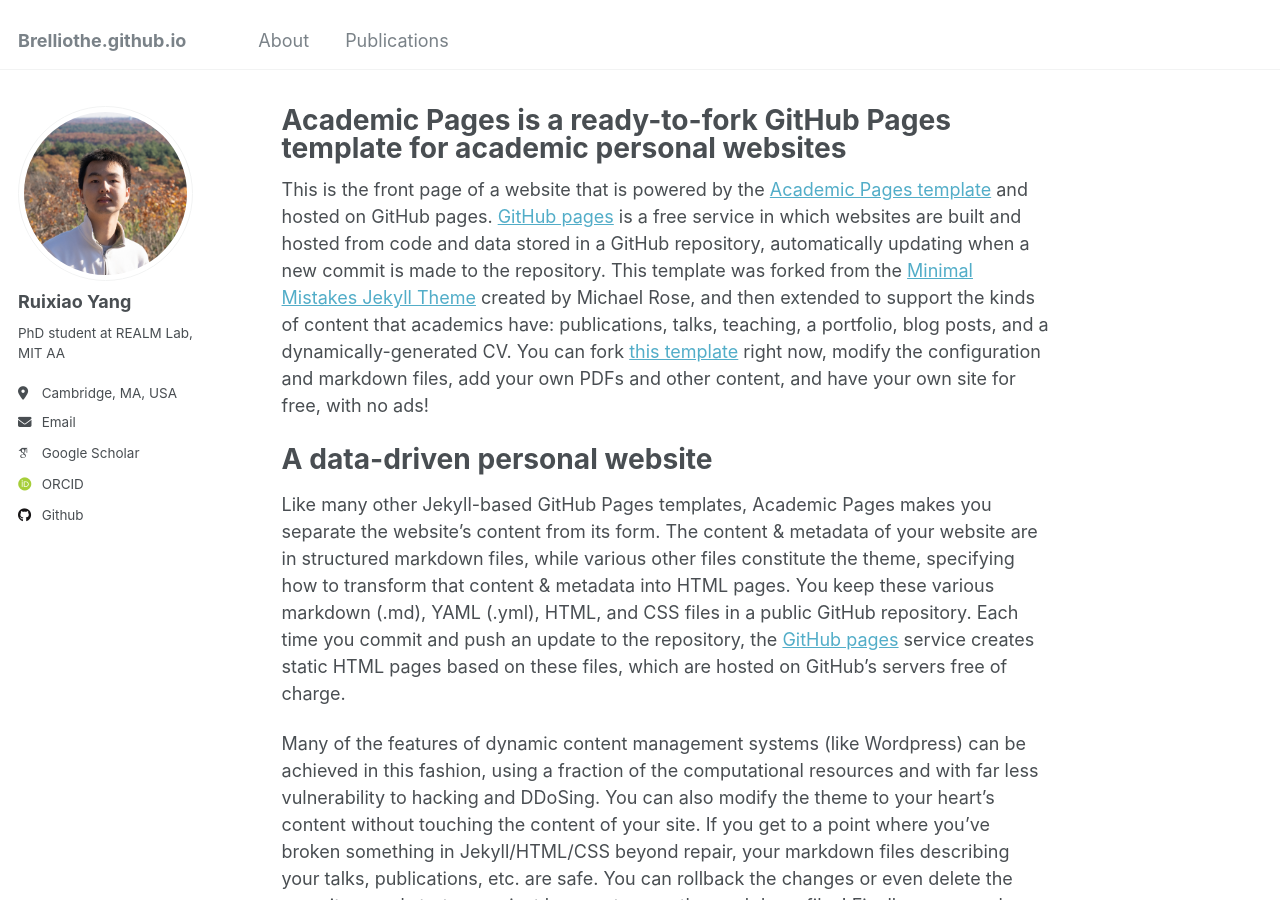
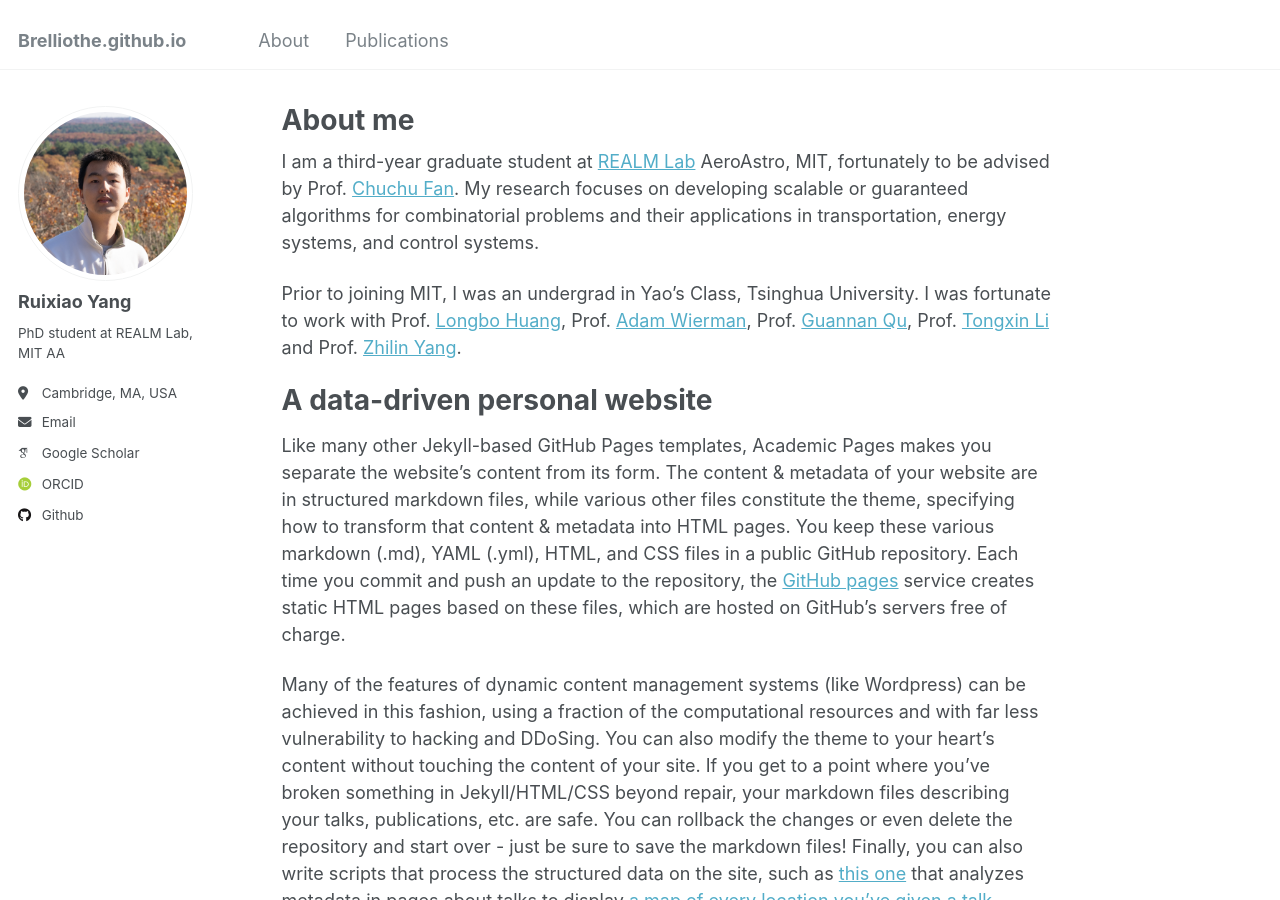
Before and after one commit to Brelliothe/Brelliothe.github.io, a Jekyll site: the page built from _pages/about.md, in a window 1280 px wide and 900 px high. Built offline with Jekyll 4.4.1, drawn with Linux system fonts in a browser that asks for light colours; some web fonts are replaced.

Commit message:
Update about.md

```diff
--- a/_pages/about.md
+++ b/_pages/about.md
@@ -1,13 +1,15 @@
 ---
 permalink: /
-title: "Academic Pages is a ready-to-fork GitHub Pages template for academic personal websites"
+title: "About me"
 author_profile: true
 redirect_from:
   - /about/
   - /about.html
 ---
 
-This is the front page of a website that is powered by the [Academic Pages template](https://github.com/academicpages/academicpages.github.io) and hosted on GitHub pages. [GitHub pages](https://pages.github.com) is a free service in which websites are built and hosted from code and data stored in a GitHub repository, automatically updating when a new commit is made to the repository. This template was forked from the [Minimal Mistakes Jekyll Theme](https://mmistakes.github.io/minimal-mistakes/) created by Michael Rose, and then extended to support the kinds of content that academics have: publications, talks, teaching, a portfolio, blog posts, and a dynamically-generated CV. You can fork [this template](https://github.com/academicpages/academicpages.github.io) right now, modify the configuration and markdown files, add your own PDFs and other content, and have your own site for free, with no ads!
+I am a third-year graduate student at [REALM Lab](https://aeroastro.mit.edu/realm/) AeroAstro, MIT, fortunately to be advised by Prof. [Chuchu Fan](https://aeroastro.mit.edu/people/chuchu-fan/). My research focuses on developing scalable or guaranteed algorithms for combinatorial problems and their applications in transportation, energy systems, and control systems.
+
+Prior to joining MIT, I was an undergrad in Yao's Class, Tsinghua University. I was fortunate to work with Prof. [Longbo Huang](http://people.iiis.tsinghua.edu.cn/~huang/), Prof. [Adam Wierman](https://adamwierman.com/about/), Prof. [Guannan Qu](https://www.guannanqu.com/), Prof. [Tongxin Li](https://tongxin.me/) and Prof. [Zhilin Yang](https://kimiyoung.github.io/).
 
 A data-driven personal website
 ======
```
